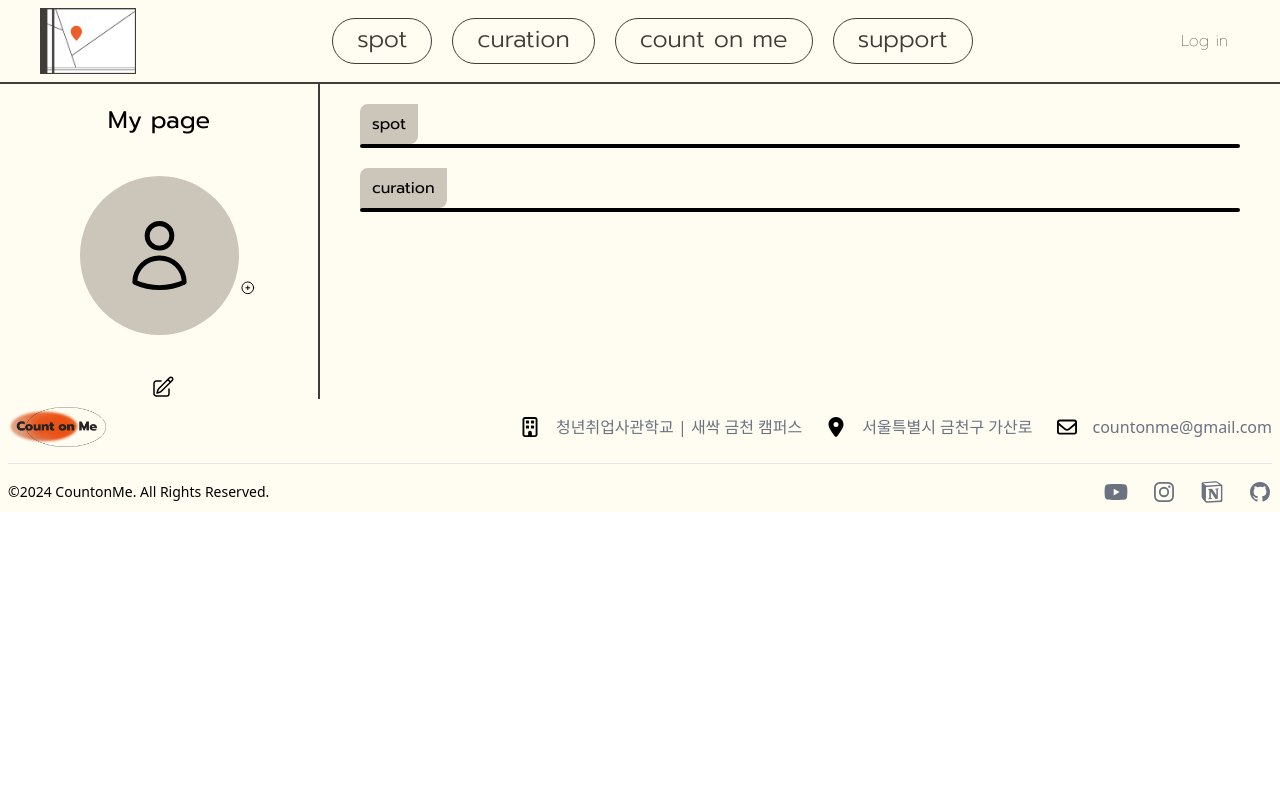
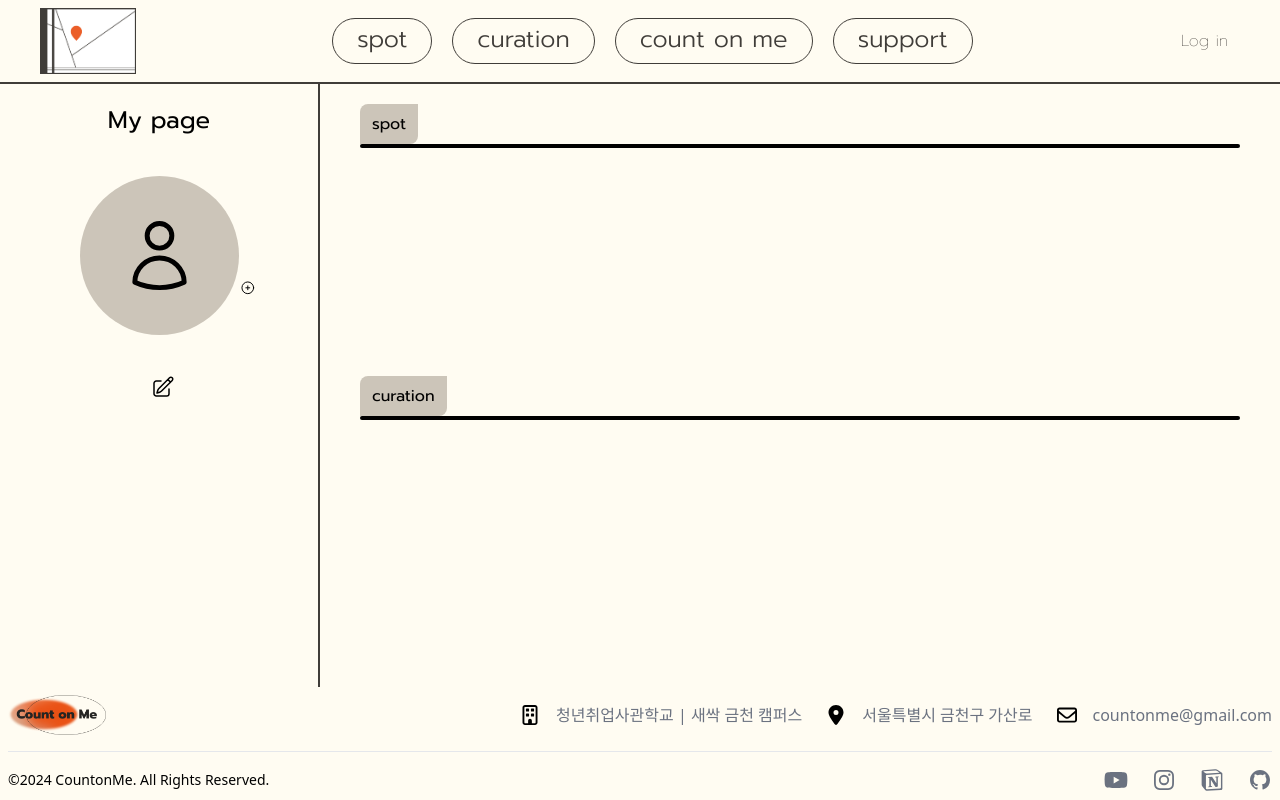
Before and after one commit to count-on-mee/frontend, a React (Vite) app: page /me in a window 1280 px wide. Built offline with nearby package versions, Linux system fonts and the light colour scheme; what react-naver-maps would draw is missing.

Commit message:
[Fix] Mypage 수정정

```diff
--- a/src/pages/MyPage.jsx
+++ b/src/pages/MyPage.jsx
@@ -56,8 +56,8 @@ export default function MyPage () {
   }
 
   return(
-    <div className="w-full">
-      <div className="flex flex-nowrap bg-[#FFFCF2]">
+    <div className="w-full flex flex-col bg-[#FFFCF2]">
+      <div className="flex flex-nowrap flex-grow">
         <div className="font-mixed w-1/4 border-[#403D39] border-r-2 text-center text-2xl pt-5">
           My page
             <div className="relative">
@@ -106,7 +106,7 @@ export default function MyPage () {
                 className="inline-block px-3 py-2 mt-5 ml-10 font-mixed rounded-tl-lg rounded-br-lg bg-[#CCC5B9]">
                 spot
               </div>
-              <div className="h-1 bg-black rounded-lg mx-10"></div>
+              <div className="h-1 bg-black rounded-lg mx-10 mb-52"></div>
             </div>
             <div className="inline">
               <div
```
